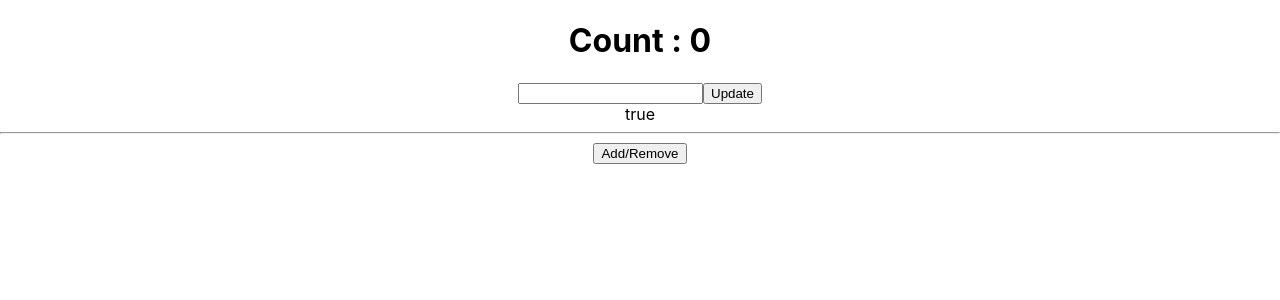
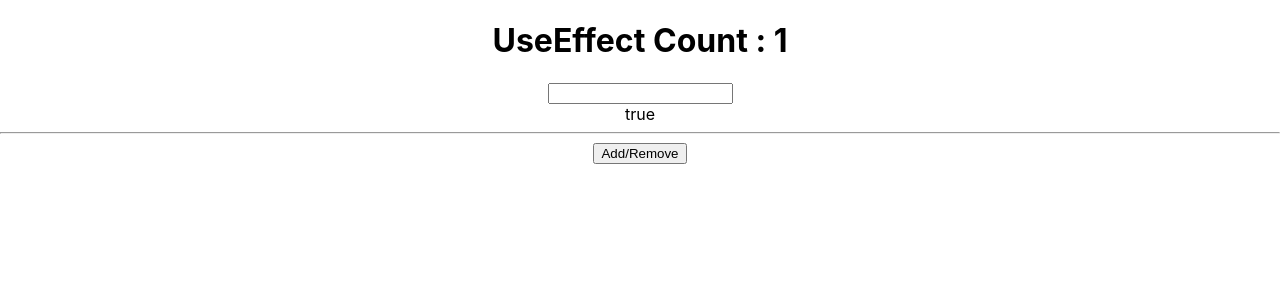
Before and after one commit to SandeepMS07/React-concepts-example-2, a React (Create React App) app: page / in a window 1280 px wide. Shown: the top 300 px of the page. Built offline with nearby package versions, Linux system fonts and the light colour scheme.

Commit message:
react Hooks -> 1. useState, 2. useEffect

```diff
--- a/src/App.js
+++ b/src/App.js
@@ -1,4 +1,5 @@
 import './App.css';
+// import UseEffect from './ReactHooks/UseEffect';
 import AddRemoveComponent from './LifeCycleMethods/AddRemoveComponent';
 // import LifeCycleMethods from './LifeCycleMethods/LifeCycleMethods';
 // import HttpPostMethod from './Components/HttpPostMethod';
@@ -26,6 +27,10 @@ function App() {
         {/* Life Cycle Methods */}
         {/* <LifeCycleMethods/> */}
         <AddRemoveComponent/>
+
+        {/* React Hooks*/}
+        {/* <UseEffect/> */}
+
     </div>
   );
 }
--- a/src/LifeCycleMethods/AddRemoveComponent.jsx
+++ b/src/LifeCycleMethods/AddRemoveComponent.jsx
@@ -1,10 +1,12 @@
 import React, { useState } from 'react';
-import LifeCycleMethods from './LifeCycleMethods';
+import UseEffect from '../ReactHooks/UseEffect';
+// import LifeCycleMethods from './LifeCycleMethods';
 
 function AddRemoveComponent() {
   const [isbool, setisbool] = useState(true);
   return <div>
-      {isbool && <LifeCycleMethods/>}
+      {/* {isbool && <LifeCycleMethods/>} */}
+      {isbool && <UseEffect/>}
       {isbool+""}
       <hr />
       <button onClick={()=>
--- /dev/null
+++ b/src/ReactHooks/UseEffect.jsx
@@ -0,0 +1,35 @@
+import React, { useEffect, useState } from 'react';
+
+function UseEffect() {
+  const [count, setcount] = useState(0);
+  const [name, setname] = useState(" ");
+
+  let updateName=(e)=>
+  {
+    setname(e.target.value)
+  }
+
+  let updateCount = () =>
+  {
+    console.log("counter updated");
+    setcount(count+1)
+  }
+  useEffect(() => {
+     console.log("UseEffect Called");
+     document.title = `Title from useEffect ${count} times`
+     let interval=setInterval(updateCount,1000);
+    return () => {
+       console.log("Component Removed Successfully");
+       clearInterval(interval);
+    };
+  },[ ]);
+
+  return <div>
+      <h1>UseEffect Count : {count}</h1>
+      <input type="text" onChange={updateName}/>
+      {/* <button onClick={updateCount}>Update</button> */}
+
+    </div>;
+}
+
+export default UseEffect;
```
